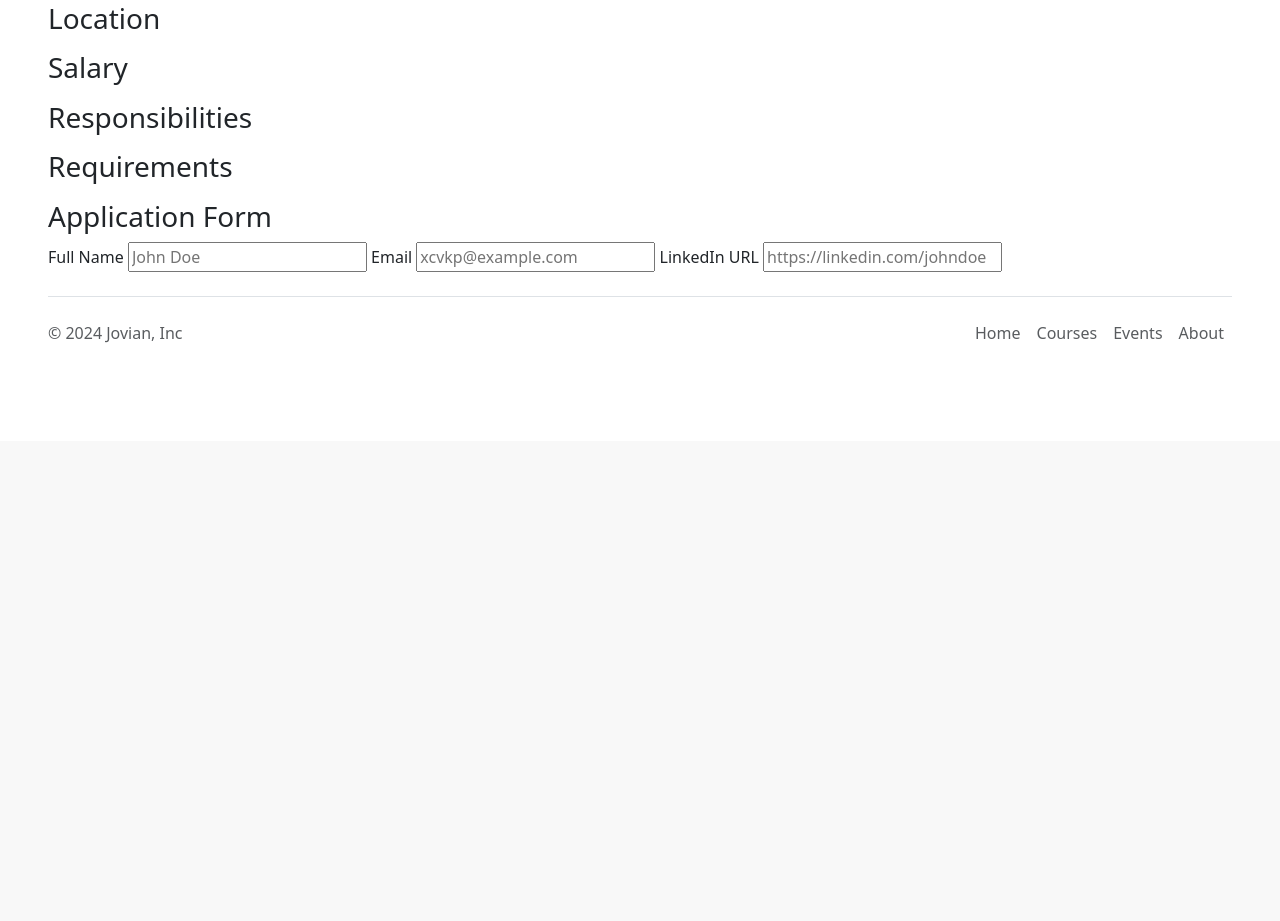
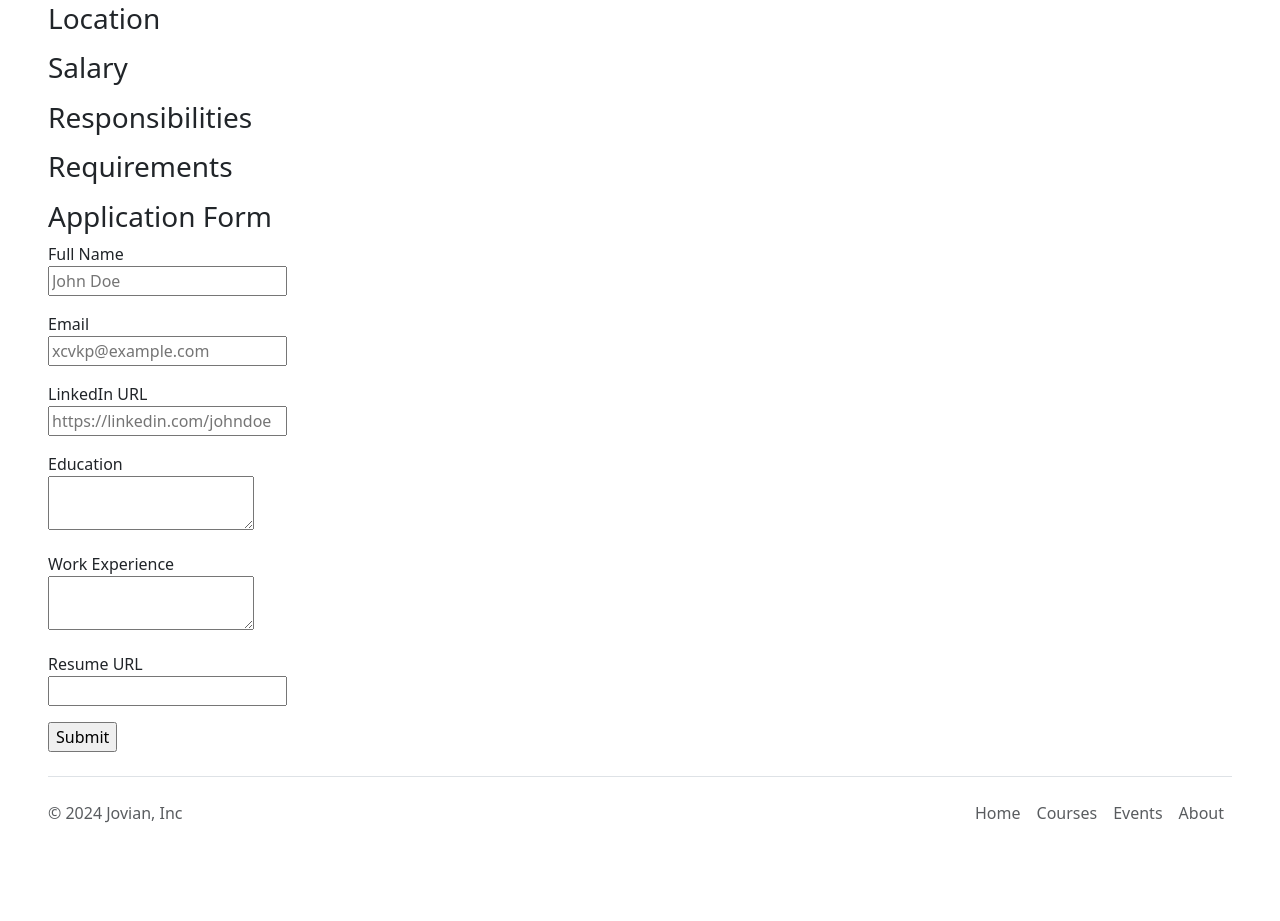
Before and after one commit to langerpereira/jovian-careers-website-v2-database-, a Flask app: template templates/jobpage.html in a window 1280 px wide. Shown: the part 676-1597 px from the top of the page. Before the commit the page ends 1019 px from the top, so only its background shows below. Run offline with Flask 3, Linux system fonts and the light colour scheme; the template is opened without the code that fills it, so the values that code supplies are empty.

Commit message:
application form

```diff
--- a/app.py
+++ b/app.py
@@ -1,4 +1,4 @@
-from flask import Flask, render_template, jsonify
+from flask import Flask, render_template, jsonify, request
 from database import load_jobs_fromdb,load_job_fromdb
 
 app = Flask(__name__)
@@ -23,5 +23,10 @@ def show_job(id):
     return render_template('jobpage.html',
                            job=job)
 
+@app.route("/job/<id>/apply", methods=['POST'])
+def apply_to_job(id):
+  data = request.form
+  return jsonify(data)
+
 if __name__ == "__main__":
   app.run(host='0.0.0.0', debug=True)
--- a/templates/application_form.html
+++ b/templates/application_form.html
@@ -1,14 +1,34 @@
 <h3>Application Form</h3>
-<form>
-  <div>
-    <lable>Full Name</lable>
+<form action= "/job/{{job['id']}}/apply" method="post">
+  <div class="mb-3">
+    <lable>Full Name</lable><br>
     <input name="full_name" type="text" placeholder="John Doe">
+  </div>
 
-    <label>Email</label>
+  <div class="mb-3">
+    <label>Email</label><br>
     <input name="email" type="email" placeholder="xcvkp@example.com">
+  </div>
 
-    <label>LinkedIn URL</label>
+  <div class="mb-3">
+    <label>LinkedIn URL</label><br>
     <input type="text" name="linkedin" placeholder="https://linkedin.com/johndoe">
+  </div>
 
-    </div>
+  <div class="mb-3">
+    <lable>Education</lable><br>
+    <textarea name="education"></textarea>
+  </div>
+
+  <div class="mb-3">
+    <lable>Work Experience</lable><br>
+    <textarea name="work_experience"></textarea>
+  </div>
+
+  <div class="mb-3">
+    <label>Resume URL</label><br>
+    <input type="resume" name="linkedin" >
+  </div>
+
+  <input type="submit" >
 </form>
```
Also changed, not shown: templates/application_submitted.html (added).
